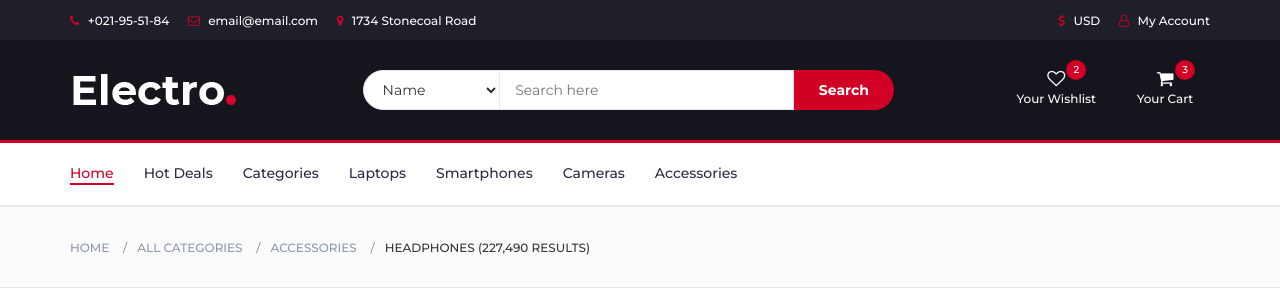
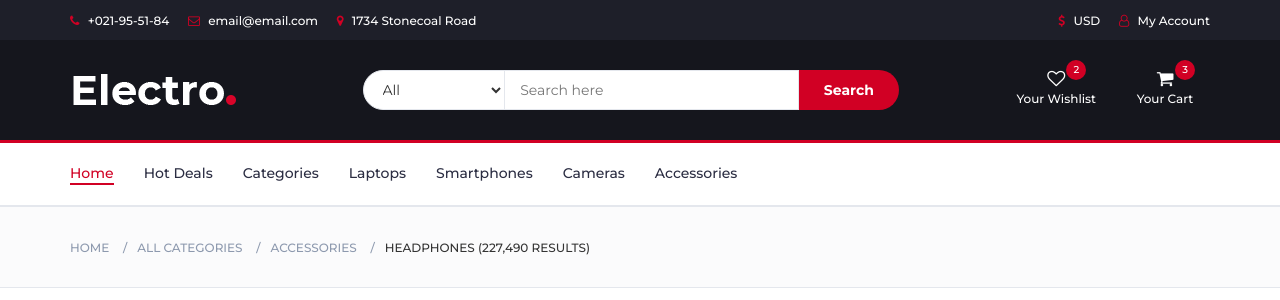
Before and after one commit to khoiphamrtyfgh/Nhom3_ST6_BE1_NH21, a PHP site: page /result.php in a window 1280 px wide. Shown: the top 300 px of the page. Run offline with PHP 8.4, Linux system fonts and the light colour scheme; data that the repository does not hold is empty.

Commit message:
them tim kiem nang cao Khoi

```diff
--- a/header.php
+++ b/header.php
@@ -85,9 +85,12 @@ $getAllProductsLaptop = $product->getProductType_id(2);
 							<div class="header-search">
 								<form method = "get" action="result.php">
 									<select class="input-select" name="searchCol">
-										<option value="0">Name</option>
-										<option value="1">Category 01</option>
-										<option value="1">Category 02</option>
+										<option value="0">All</option>
+										<option value="1">Phone</option>
+										<option value="2">Laptop</option>
+										<option value="3">Tablet</option>
+										<option value="4">Accessory</option>
+										<option value="5">Smart watch</option>
 									</select>
 									<input name="keyword" class="input" placeholder="Search here">
 									<button type="submit" class="search-btn">Search</button>
--- a/result.php
+++ b/result.php
@@ -239,16 +239,19 @@
 						<div class="row">
 							<?php
 							if(isset($_GET['keyword'])):
-								$keyword = $_GET['keyword'];
-								$search = $product->search($keyword);
-								foreach($search as $value):
+								if(isset($_GET['searchCol'])):
+									$keyword = $_GET['keyword'];
+									$searchCol = $_GET['searchCol'];
+									$search = $product->search($keyword);
+									foreach($search as $value):
+										if($searchCol == $value['type_id'] || $searchCol == 0):
 
 							?>
 							<!-- product -->
 							<div class="col-md-4 col-xs-6">
 								<div class="product">
 									<div class="product-img">
-										<img src="./img/<?php echo $value['image'] ?>" alt="">
+										<img src="./img/<?php echo $value['image'] ?>" alt="" width="250" height="250">
 										<div class="product-label">
 											<span class="sale">-30%</span>
 											<span class="new">NEW</span>
@@ -278,7 +281,9 @@
 							</div>
 							<!-- /product -->
 							<?php
-								endforeach;
+										endif;
+									endforeach;
+								endif;
 							endif;
 							?>
 
```
